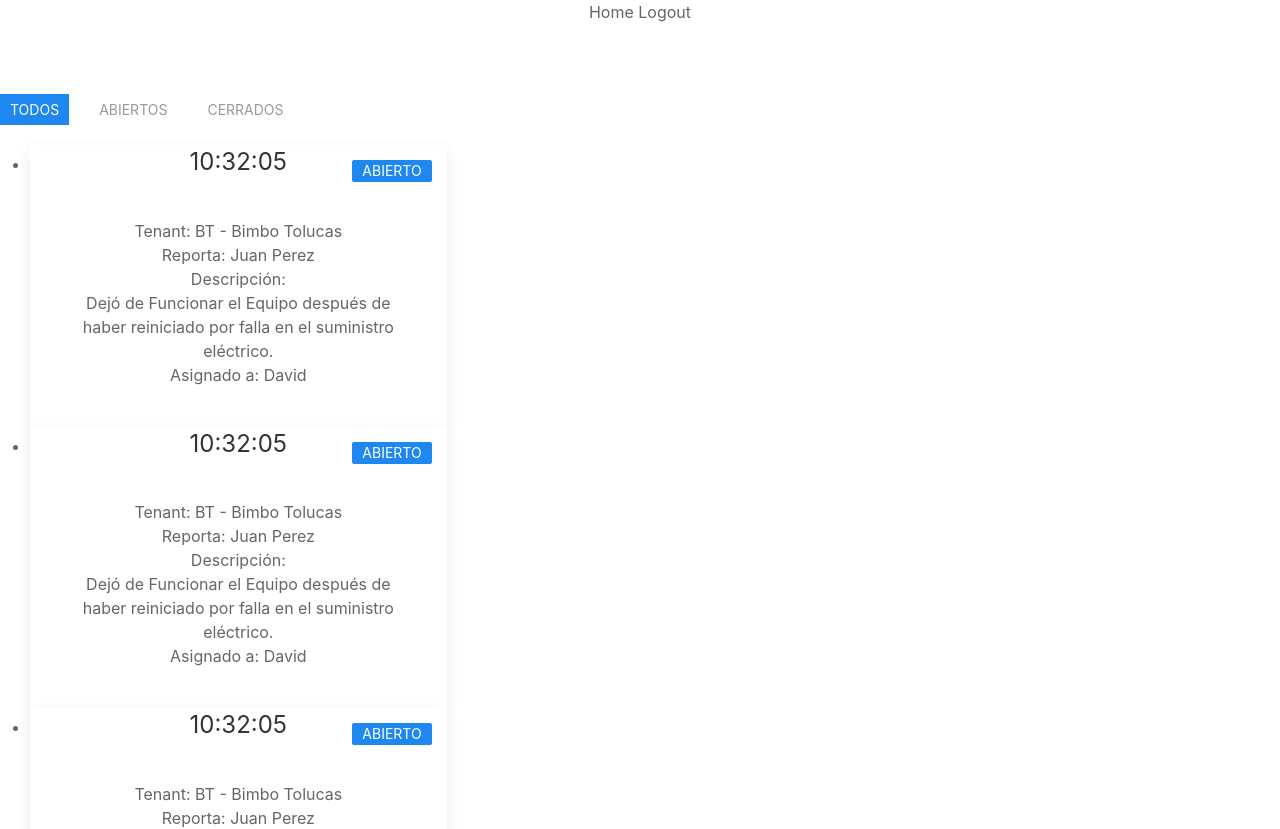
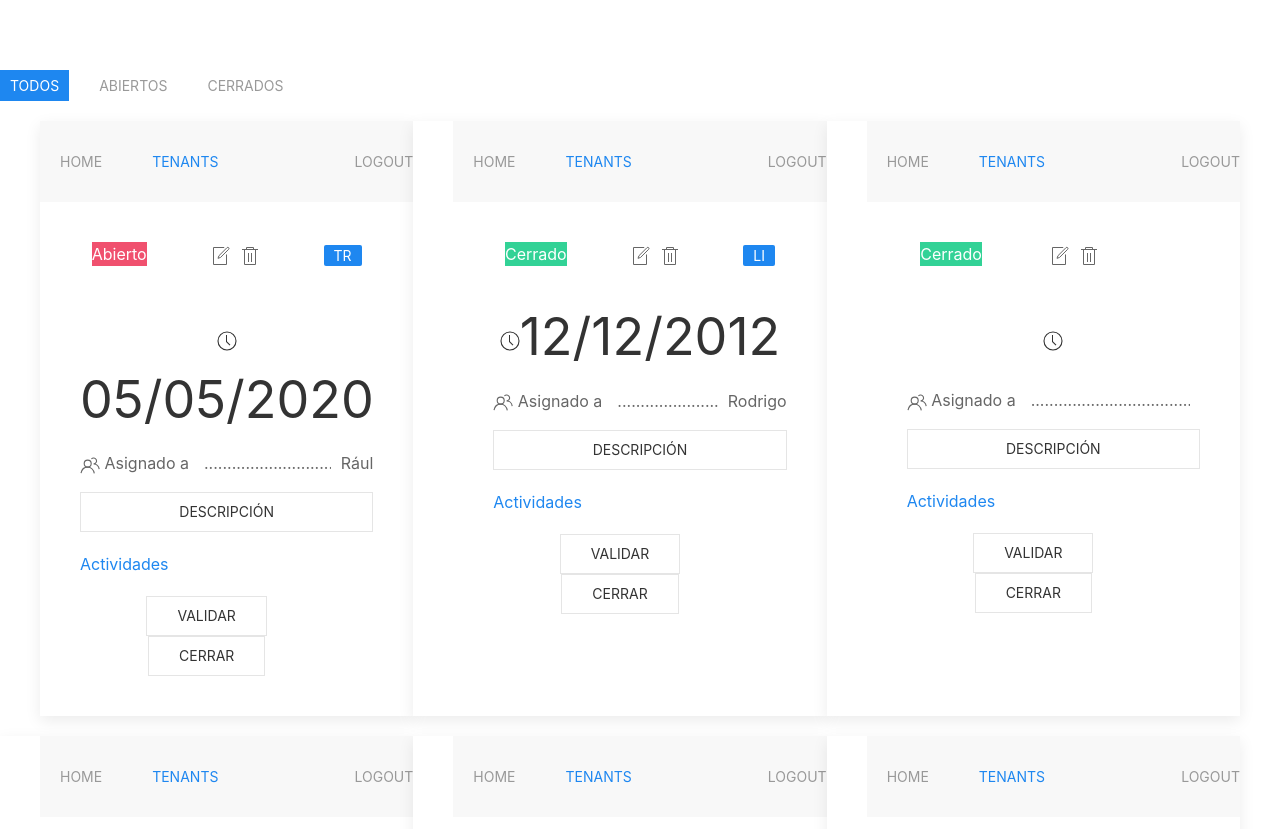
Before and after one commit to JosafatSolis/irondesk_front, a React (Create React App) app in the folder FRONT/my-app/: page /tickets in a window 1280 px wide. Shown: the top 829 px of the page. Built offline with nearby package versions, Linux system fonts and the light colour scheme.

Commit message:
se empezo a meter react router y se modificaron algunos componentes

```diff
--- a/FRONT/my-app/src/App.js
+++ b/FRONT/my-app/src/App.js
@@ -10,11 +10,20 @@ import TicketsContainer from "./components/TicketsContainer";
 class App extends Component {
   render() {
     return (
-      <div className="App">
-        {/* <FormikForm /> */}
-        <NavBar />
-        {/* <TenantsContainer /> */}
-        <TicketsContainer />
+      <div
+      className="App uk-margin-large"
+      style={{backgroundColor:"blue"}}
+      >
+
+      <NavBar></NavBar>
+
+
+
+
+
+      <h1>IronDesk</h1>
+
+
       </div>
     );
   }
--- a/FRONT/my-app/src/components/Navbar.js
+++ b/FRONT/my-app/src/components/Navbar.js
@@ -1,12 +1,43 @@
 import React, { Component } from 'react';
 import { Link } from 'react-router-dom';
 
+
 export default class NavBar extends Component {
     render() {
-        return (
-            <div>
-                Home    Logout
-            </div>
-        )
-    }
-}
+      return (
+
+        <nav className="uk-navbar-container uk-navbar" >
+
+        <div className="uk-navbar-left">
+            <ul className="uk-navbar-nav">
+
+                <li className="uk-margin-right uk-margin-left">   <Link to="/">Home</Link>   </li>
+
+                <li uk-accordion="multiple: true" className="uk-align-center">
+                    <div className="uk-closed">
+                        <Link to="/tenants" className="uk-accordion-title uk-text-small"> TENANTS</Link>
+                            <div className="uk-accordion-content">
+                               <ul> {/*Hay que poner un evento donde al hacer clic se agregue el nombre del tenant del lado derecho*/}
+                                   <li> <Link to="/id:Bimbo"    className="uk-link-muted">Bimbo</Link> </li>
+                                   <li> <Link to="/id:Coca"  className="uk-link-muted">Coca</Link> </li>
+                                   <li> <Link to="/id:Pepsi"  className="uk-link-muted">Pepsi</Link> </li>
+                               </ul>
+                            </div>
+                    </div>
+                </li>
+
+            </ul>
+        </div>
+
+
+        <div className="uk-navbar-right">
+            <ul className="uk-navbar-nav">
+                <li>
+                    <Link to="/login">Logout</Link> {/* Al hacer clic post para logout */}
+                </li>
+            </ul>
+        </div>
+
+    </nav>
+
+    )}}
--- a/FRONT/my-app/src/components/TicketCard.js
+++ b/FRONT/my-app/src/components/TicketCard.js
@@ -1,105 +1,145 @@
-import React, { Component } from 'react';
-import DeviceCard from './DeviceCard';
+import React, { Component } from "react";
+import NavBar from "./Navbar";
 
 export default class TicketCard extends Component {
-    render() {
-        return (
-            <div className="uk-card uk-card-default">
-                <div class="uk-card-badge uk-label">Abierto</div>
-                <div className="uk-card-title">
-                    10:32:05
-                </div>
-                <div className="uk-card-body">
-                    <div>
-                        Tenant: BT - Bimbo Tolucas
-                    </div>
-                    <div>
-                        Reporta:
-                        Juan Perez
-                    </div>
-                    <div>
-                        Descripción:
-                    </div>
-                    <div>
-                        Dejó de Funcionar el Equipo después de haber reiniciado por falla en el suministro eléctrico.
-                    </div>
-                    <div>
-                        Asignado a:
-                        David
-                    </div>
-                </div>
-            </div>
-        )
+  render() {
+    return (
 
 
-//     <table
-//     class="uk-table uk-table-hover uk-table-divider"
+<div>
+  <NavBar></NavBar>
 
-//     >
+      <div className="uk-card-body">
+        <div className="uk-grid uk-flex-around">
+          <div>
 
-//     <tbody>
+            <div
+              className={
+                this.props.state === "Open" ? "uk-label-danger" :
+                this.props.state === "ClosingRequested" ? "uk-label-warning" : "uk-label-success"
+              }>
 
-//         <tr>
-//             <td>HORA DE APERTURA   </td>
-//             <td>10:22             </td>
-//         </tr>
+              {this.props.state === "Open" ? "Abierto":
+              this.props.state === "ClosingRequested" ? "Validar" : "Cerrado"}
+            </div>
 
-//         <tr>
-//             <td>HORA DE CIERRE   </td>
-//             <td>    PENDIENTE       </td>
-//         </tr>
+        </div>
+          <div>
+            <ul className="uk-iconnav">
+              <li>  <button href="#" uk-icon="icon: file-edit">  </button>      </li>
+              <li>  <button href="#" uk-icon="icon: trash">      </button>      </li>
+            </ul>
+          </div>
 
-//         <tr>
-//             <td>TENANT          </td>
-//             <td>BT              </td>
-//         </tr>
+          <div>
+            <div className="uk-label">
+                {this.props.tenantCode}
+            </div>
+          </div>
 
-//         <tr>
-//             <td>REPORTA         </td>
-//             <td>Juan Perez      </td>
-//         </tr>
-
-//         <tr>
-//             <td>ASIGNADO A       </td>
-//             <td> El deivid     </td>
-//         </tr>
-
-//         <tr>
-//             <td>DESCRIPCIÓN        </td>
-//             <td>
-//                 Dejo de funcionar el equipo BLABLABALABLABALABLABALBALABALAKSJDKLSAJDASHDIUFGIAUFBCAICBAIKCBAKJCBAICJBAIKCBAIBLDNCLJDCHNLJDKCHNDJLSKC
-//             </td>
-//         </tr>
+        </div>
 
 
-//         <tr>
-//             <td>ACTIVIDADES        </td>
-//             <td
+        <div className="uk-heading-small">  <span uk-icon="clock"></span>
+            {this.props.reportDate}
+        </div>
 
-//             className="uk-column-1-1 container-fluid"
-//             >
-//                 <div>ACTIVIDAD 1 </div>
-//                 <div>ACTIVIDAD 2 </div>
-//                 <div>ACTIVIDAD 3 </div>
-//                 <div>ACTIVIDAD 4 </div>
+        <div
+          className="uk-flex uk-flex-center uk-flex-column uk-child-width-1-1"
+          style={{ alignItems: "start", justifyContent: "flex-end" }}>
 
+          <div style={{ display: "flex", textAlign: "initial" }}>
+                <div className="uk-width-expand" uk-leader="">
+                <span uk-icon="users"></span>
+                <span className="uk-margin"> Asignado a</span>
+                </div>
 
+                <div className="uk-margin-small-left">
+                    {this.props.assignated}
+                </div> <hr/>
+          </div>
 
+          <div className="container-fluid"
+               style={{ textAlign: "initial" }}>
+            <ul uk-accordion="multiple: true">
+              <li className="uk-closed">
+                <button className="uk-accordion-title uk-button uk-button-default uk-width-1-1 uk-margin-small-bottom"> Descripción</button>
+                  <div className="uk-accordion-content">
+                    <article className="uk-comment uk-comment-primary uk-margin">
+                    <header
+                      className="uk-comment-header uk-grid-medium uk-flex-middle">
+                      <div className="uk-width-expand">
+                        <h4 className="uk-comment-title uk-margin-remove">
+                          <span uk-icon="user"></span>
+                          <span>{this.props.user}</span>
+                        </h4>
+                        {/* 25/05/2020 6:03 p.m. */}
+                        <span>25/05/2020 6:03 p.m.</span>
+                      </div>
+                    </header>
+                    <div className="uk-comment-body uk-text-justify">
 
-//             </td>
-//         </tr>
+                      <p>{this.props.description}</p>
 
-//     </tbody>
-// </table>
+                    </div>
+                  </article>
+                </div>
+              </li>
+            </ul>
+          </div>
 
+          <div className="container-fluid" style={{ textAlign: "initial" }}>
+            <ul uk-accordion="multiple: true">
+              <li className="uk-closed">
+                <a className="uk-accordion-title">Actividades</a>
+                <div className="uk-accordion-content">
+                  <div className="uk-overflow-auto uk-height-small uk-width-max uk-width-auto">
 
+                    <table className="uk-table uk-table-striped" style={{}}>
+                      <thead>
+                        <tr>
+                          <th>Fecha</th>
+                          <th>Actividades</th>
+                        </tr>
+                      </thead>
 
+                      <tbody>
+                        <tr>
+                          <th>{/* aqui va date */}          </th>
+                          <th>{/* aqui va activity */}      </th>
+                        </tr>
+                      </tbody>
 
+                    </table>
+                  </div>
 
+                  <div>
+                    <ul className="uk-iconnav uk-align-right">
+                      <li className="uk-margin-small-top">
+                         <button uk-icon="icon: plus-circle"></button> {/*Insertar evento para crear nueva fecha */}
+                      </li>
+                    </ul>
+                  </div>
 
+                </div>
+              </li>
+            </ul>
+          </div>
 
+          <div className="uk-grid uk-flex-around">
+            <div>
+                <button className="uk-button uk-button-default">Validar</button>
+            </div>
 
-//             </div>
-//         )
-    }
+            <div>
+              <button className="uk-button uk-button-default">Cerrar</button>
+            </div>
+
+          </div>
+        </div>
+      </div>
+      </div>
+    );
+
+  }
 }
--- a/FRONT/my-app/src/components/TicketsContainer.js
+++ b/FRONT/my-app/src/components/TicketsContainer.js
@@ -3,16 +3,17 @@ import TicketCard from "./TicketCard";
 
 export default class TicketsContainer extends Component {
   render() {
+
+
     return (
-      <section className="uk-section">
-        {/* <div className="uk-container">
-                    <div className="uk-grid uk-child-width-1-3">
-                        <TicketCard code="BT" name="Bimbo Toluca" />
-                        <TicketCard code="TR" name="Tia Rosa" />
-
-                    </div>
-
-                </div> */}
+       <section className="uk-section">
+    {/* //     <div className="uk-container">
+    //       <div className="uk-grid uk-child-width-1-3">
+    //         <span className="uk-card uk-card-default uk-card-default">Algo</span>
+    //         <span>Algo</span>
+    //         <span>Algo</span>
+    //       </div>
+    //     </div> */}
 
         <div uk-filter="target: .js-filter">
           <ul className="uk-subnav uk-subnav-pill">
@@ -26,49 +27,66 @@ export default class TicketsContainer extends Component {
               <a href="#">Cerrados</a>
             </li>
           </ul>
+          <div className="uk-container">
+            <div className="js-filter uk-grid uk-text-center uk-child-width-1-1 uk-child-width-1-2@s uk-child-width-1-3@m"
+                 uk-scrollspy="cls: uk-animation-fade; target: .uk-card; delay: 100; repeat: false" >
 
-          <ul
-            className="js-filter uk-child-width-1-2 uk-child-width-1-3@m uk-text-center"
-            uk-grid
-          >
-            <li status="Abierto">
-            <TicketCard code="BT" name="Bimbo Toluca" />
-            </li>
-            <li status="Abierto">
-            <TicketCard code="BT" name="Bimbo Toluca" />
-            </li>
-            <li status="Abierto">
-            <TicketCard code="BT" name="Bimbo Toluca" />
-            </li>
-            <li status="Abierto">
-            <TicketCard code="BT" name="Bimbo Toluca" />
-            </li>
-            <li status="Cerrado">
-            <TicketCard code="BT" name="Bimbo Toluca" />
-            </li>
-            <li status="Cerrado">
-            <TicketCard code="BT" name="Bimbo Toluca" />
-            </li>
-            <li status="Abierto">
-            <TicketCard code="BT" name="Bimbo Toluca" />
-            </li>
-            <li status="Cerrado">
-            <TicketCard code="BT" name="Bimbo Toluca" />
-            </li>
-            <li status="Abierto">
-              <div className="uk-card uk-card-primary uk-card-body">Item</div>
-            </li>
-            <li status="Abierto">
-              <div className="uk-card uk-card-default uk-card-body">Item</div>
-            </li>
-            <li status="Abierto">
-              <div className="uk-card uk-card-primary uk-card-body">Item</div>
-            </li>
-            <li status="Cerrado">
-              <div className="uk-card uk-card-secondary uk-card-body">Item</div>
-            </li>
-          </ul>
+              <div>
+                <div
+                  status="Abierto"
+                  className="uk-card uk-card-default uk-margin-bottom" >
+
+                {/*Solución temporal DATE, la ponga el usuario al registrar FORM */}
+                <TicketCard
+                  code="BT"
+                  name="Bimbo Toluca"
+                  state="Open"
+                  tenantCode="TR"
+                  assignated="Rául"
+                  user="Pedro Suárez"
+                  reportDate={"05/05/2020"}
+                  description="Hubo un problema al iniciar el equipo porque no encendió correctamente a la hora que se ocupaba."
+
+
+                 />
+              </div></div>
+              <div status="Abierto" className="uk-card uk-card-default uk-margin-bottom">
+                {/*Solución temporal DATE, que lo cree el propio usuario al meter el formulario */}
+                <TicketCard
+                code="KO"
+                name="Coca-cola"
+                state="Closed"
+                tenantCode="LI"
+                assignated="Rodrigo"
+                user="Eduardo Palomo"
+                reportDate="12/12/2012"
+                description="Hubo un problema al actualizar el equipo."
+
+
+                />
+
+              </div>
+              <div status="Cerrado" className="uk-card uk-card-default uk-margin-bottom">
+                <TicketCard code="BT" name="Bimbo Toluca"  state="ClosedRequested" />
+              </div>
+              <div status="ClosingRequested" className="uk-card uk-card-default uk-margin-bottom">
+                <TicketCard code="BT" name="Bimbo Toluca" state="Open" />
+              </div>
+              <div status="Abierto" className="uk-card uk-card-default uk-margin-bottom">
+                <TicketCard code="BT" name="Bimbo Toluca" />
+              </div>
+              <div status="Cerrado" className="uk-card uk-card-default uk-margin-bottom">
+                <TicketCard code="BT" name="Bimbo Toluca" />
+              </div>
+              <div status="Abierto" className="uk-card uk-card-default uk-margin-bottom">
+                <TicketCard code="BT" name="Bimbo Toluca" />
+              </div>
+
+            </div>
+          </div>
         </div>
+
+
       </section>
     );
   }
--- a/FRONT/my-app/src/index.js
+++ b/FRONT/my-app/src/index.js
@@ -7,18 +7,28 @@ import * as serviceWorker from './serviceWorker';
 import UIkit from "uikit"
 import "uikit/dist/css/uikit.min.css"
 import Icons from "uikit/dist/js/uikit-icons"
-import { BrowserRouter } from 'react-router-dom'
+import { BrowserRouter, Route } from 'react-router-dom'
+import Login from './components/Login';
+import TicketsContainer from './components/TicketsContainer';
+import TicketCard from './components/TicketCard';
+import FormikForm from './components/FormikForm';
 
 UIkit.use(Icons)
 
 ReactDOM.render(
     <BrowserRouter>
-        <App />
+        <Route exact path="/"      component={App} />
+        <Route exact path="/login" component={Login} />
+
+        <Route path="/tenants/:id"         component={TicketCard} />
+        <Route exact path="/tickets" component={TicketsContainer} />
+
+        <Route exact path="/newticket" component={FormikForm} />
+
     </BrowserRouter>,
     document.getElementById('root')
 );
 
-// If you want your app to work offline and load faster, you can change
-// unregister() to register() below. Note this comes with some pitfalls.
-// Learn more about service workers: https://bit.ly/CRA-PWA
+
+
 serviceWorker.unregister();
```
Also changed, not shown: FRONT/my-app/src/components/Card.js (added, +95 -0 lines), FRONT/my-app/src/components/FormikForm.js (+14 -1 lines), FRONT/my-app/src/components/Login.js (+33 -8 lines), FRONT/my-app/src/components/Home.js (deleted).
